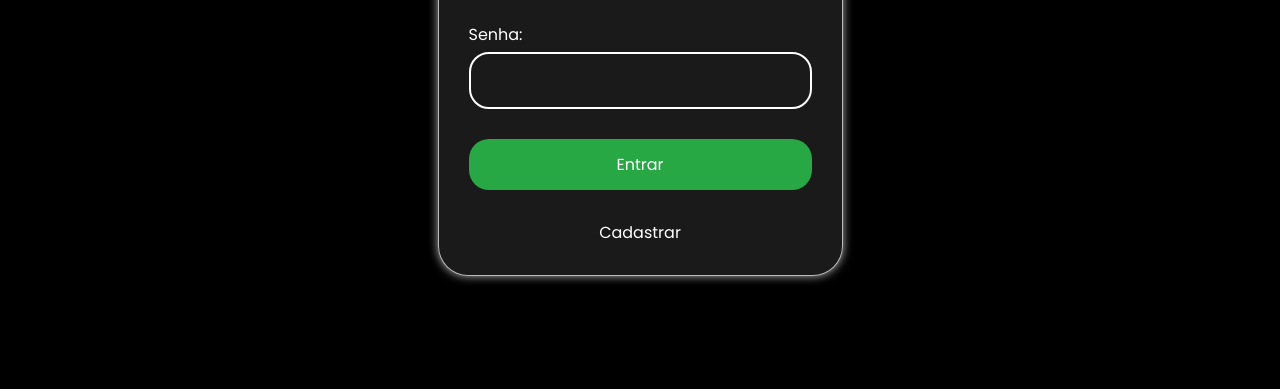
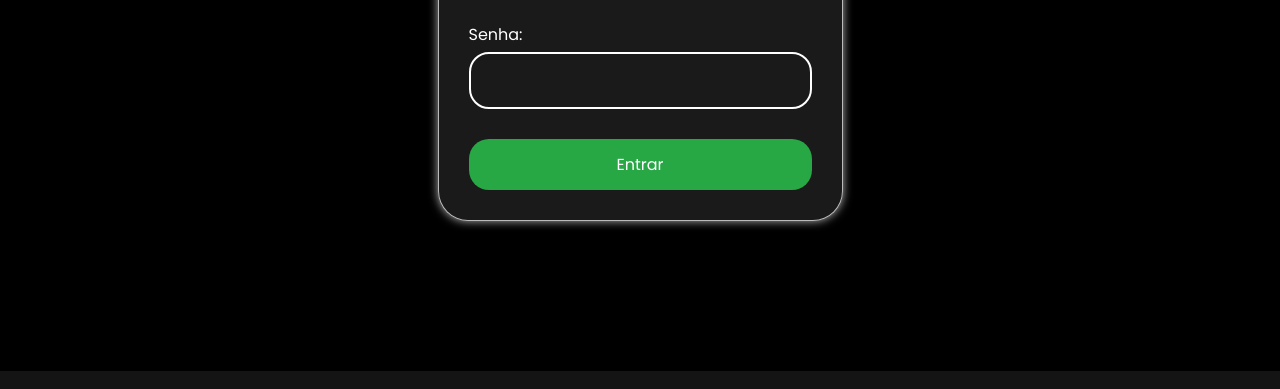
Before and after one commit to Gabriel151324/_MultiMeios, a plain HTML site: page index.html in a window 1280 px wide. Shown: the part 1331-1720 px from the top of the page. Drawn offline with nearby package versions, Linux system fonts and the light colour scheme.

Commit message:
Update index.html

```diff
--- a/index.html
+++ b/index.html
@@ -103,7 +103,6 @@
                     <input type="password" id="login-password" name="senha" required>
                     <button type="submit">Entrar</button>
                 </form>
-                <p class="switchForm" id="showCadastro">Cadastrar</p>
             </div>
         </section>
 
```
